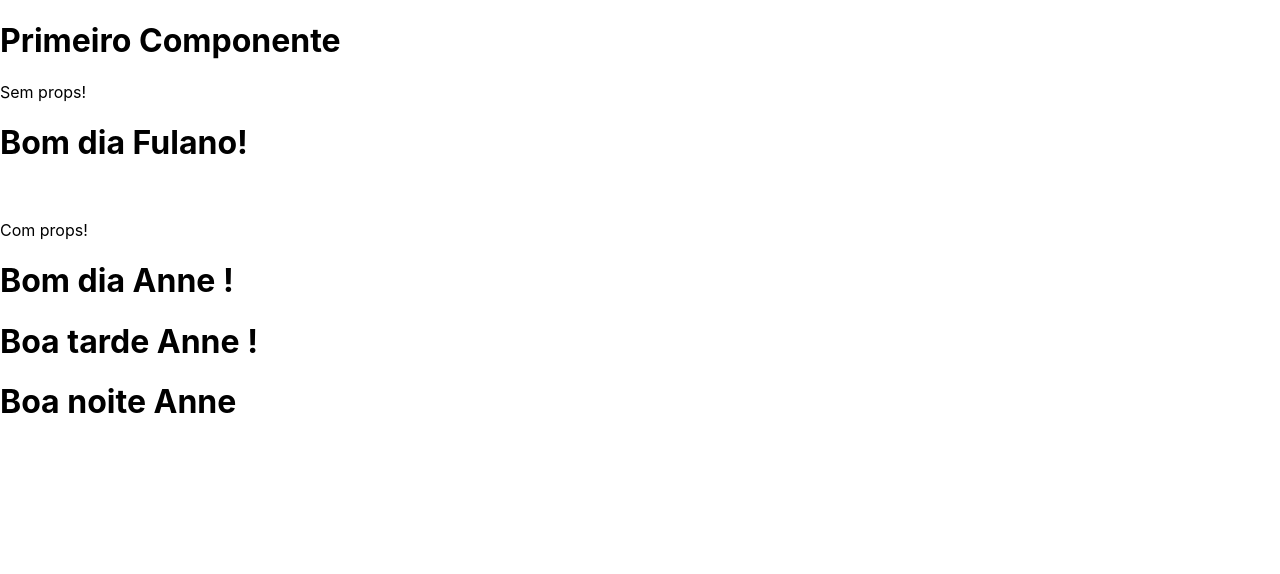
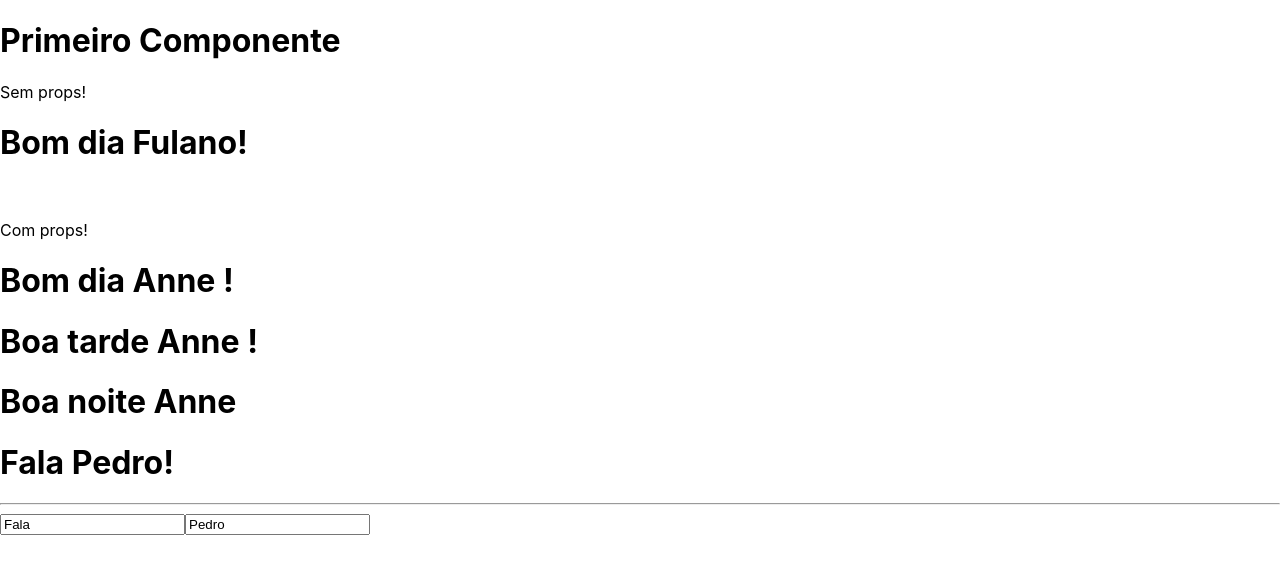
Before and after one commit to annekarolinefc/react-curso-web-moderno-completo, a React (Create React App) app: page / in a window 1280 px wide. Shown: the top 574 px of the page. Built offline with nearby package versions, Linux system fonts and the light colour scheme.

Commit message:
Componente de Classe - Parte I

```diff
--- /dev/null
+++ b/src/components/Saudacoes.jsx
@@ -0,0 +1,27 @@
+import { Component } from 'react'
+
+export default class Saudacao extends Component{
+    state = {
+        tipo: "Fala",
+        nome: "Pedro"
+    }
+    setTipo(e){
+        //console.log(e.target.value)
+        this.setState(
+            {tipo: e.target.value}
+        )
+    }
+    render(){
+        //desestrutuaçãp
+        //const { tipo, nome } = this.props
+        const { tipo, nome } = this.state
+        return(
+            <div>
+                <h1> {tipo} {nome}!</h1>
+                <hr/>
+                <input type="text" placeholder='Tipo...' value={tipo} onChange={e => this.setTipo(e)} />
+                <input type="text" placeholder='Nome...' value={nome} />
+            </div>
+        )
+    }
+}
--- a/src/index.js
+++ b/src/index.js
@@ -5,6 +5,8 @@ import reportWebVitals from './reportWebVitals';
 import Primeiro from './components/Primeiro';
 import BomDia from './components/BomDia';
 import { BoaTarde, BoaNoite } from "./components/Multiplos.jsx"
+import Saudacao from './components/Saudacoes';
+
 
 const root = ReactDOM.createRoot(document.getElementById('root'));
 root.render(
@@ -13,8 +15,13 @@ root.render(
     <BomDia name="Anne" />
     <BoaTarde name="Anne" />
     <BoaNoite name="Anne" />
+    <Saudacao tipo="Bom dia" nome="João" />
   </React.StrictMode>
 );
+
+//import {Saudacao} from './components/Saudacoes.jsx'
+//<Saudacao tipo="Bom dia" nome="João" />
+
 
 // If you want to start measuring performance in your app, pass a function
 // to log results (for example: reportWebVitals(console.log))
```
